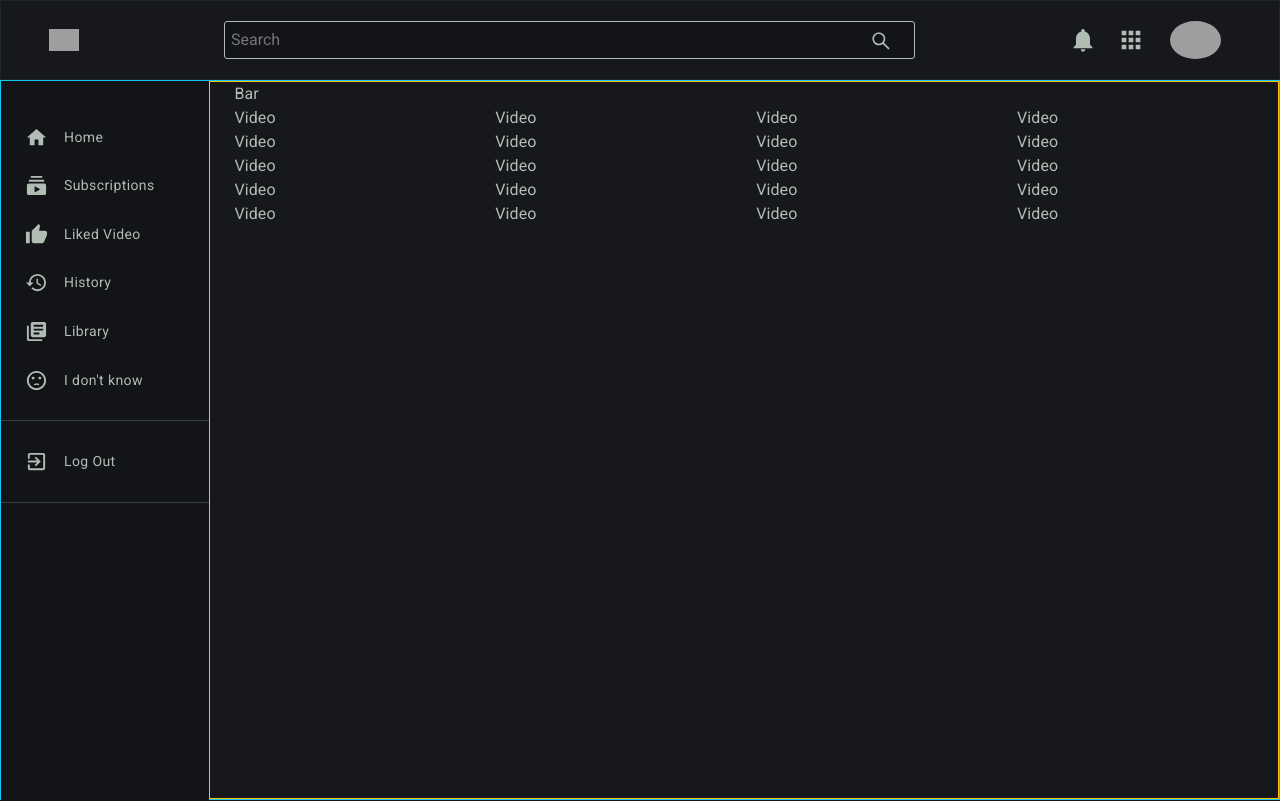
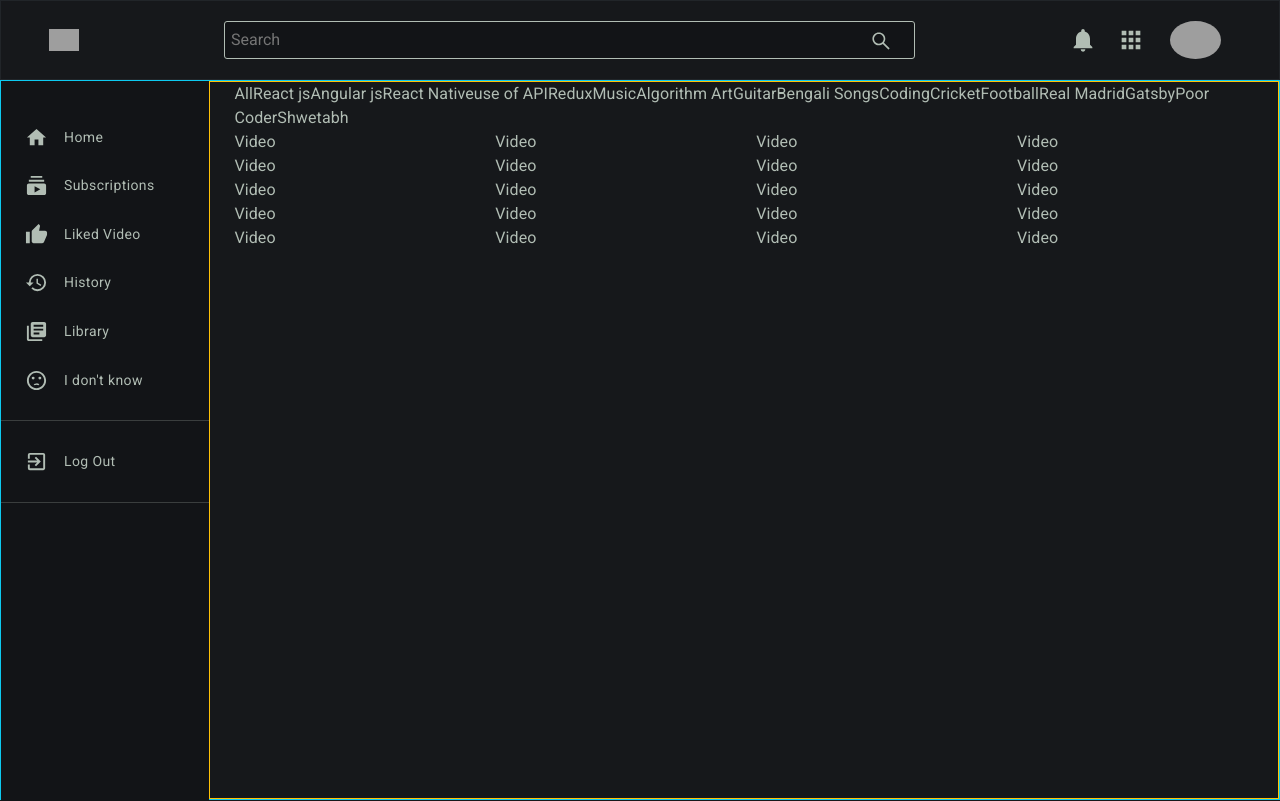
Before and after one commit to KaleMakinde/youtube-clone, a React (Create React App) app: page / in a window 1280 px wide. Built offline with nearby package versions, Linux system fonts and the light colour scheme; grey boxes are pictures that could not be loaded.

Commit message:
added useState to compo ents

```diff
--- a/src/components/categoriesBar/CategoriesBar.js
+++ b/src/components/categoriesBar/CategoriesBar.js
@@ -1,10 +1,34 @@
-import React from 'react';
+import React, { useState } from 'react';
 import "./_categoriesBar.scss";
 
+
+
+
+const keywords = [
+  'All', 'React js', 'Angular js', 'React Native', 'use of API', 'Redux', "Music", 'Algorithm Art', 'Guitar',
+  'Bengali Songs', 'Coding', 'Cricket', 'Football', 'Real Madrid', 'Gatsby', 'Poor Coder', 'Shwetabh'
+]
+
+
+
+
 const CategoriesBar = () => {
+
+
+
+
+
+
+const [activeElement,setActiveElement] =  useState('All')
+
   return (
-    <div>
-      Bar
+    <div className="CategoriesBar">
+      {keywords.map((value, i) =>(<span
+
+      onClick={ () => setActiveElement(value)}
+
+      key={i}>{value}</span>
+      ))}
     </div>
   )
 }
```
